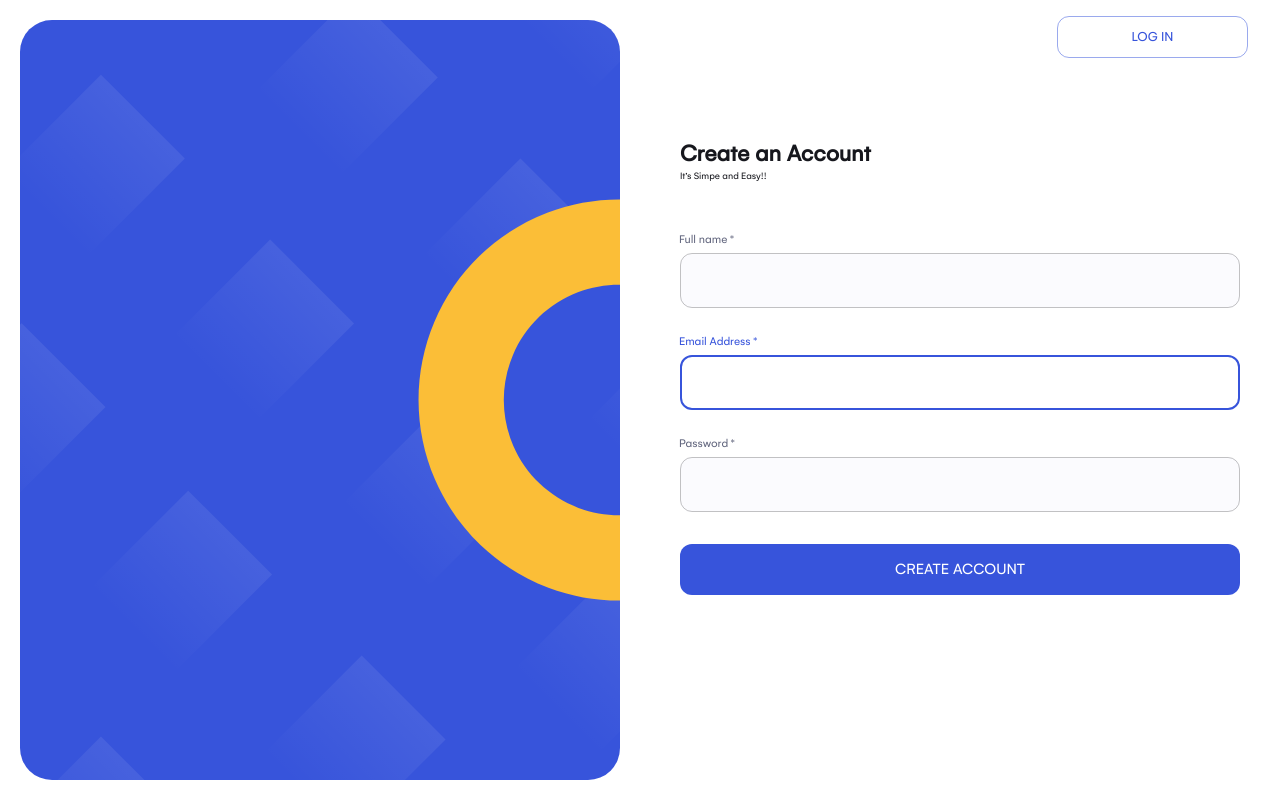
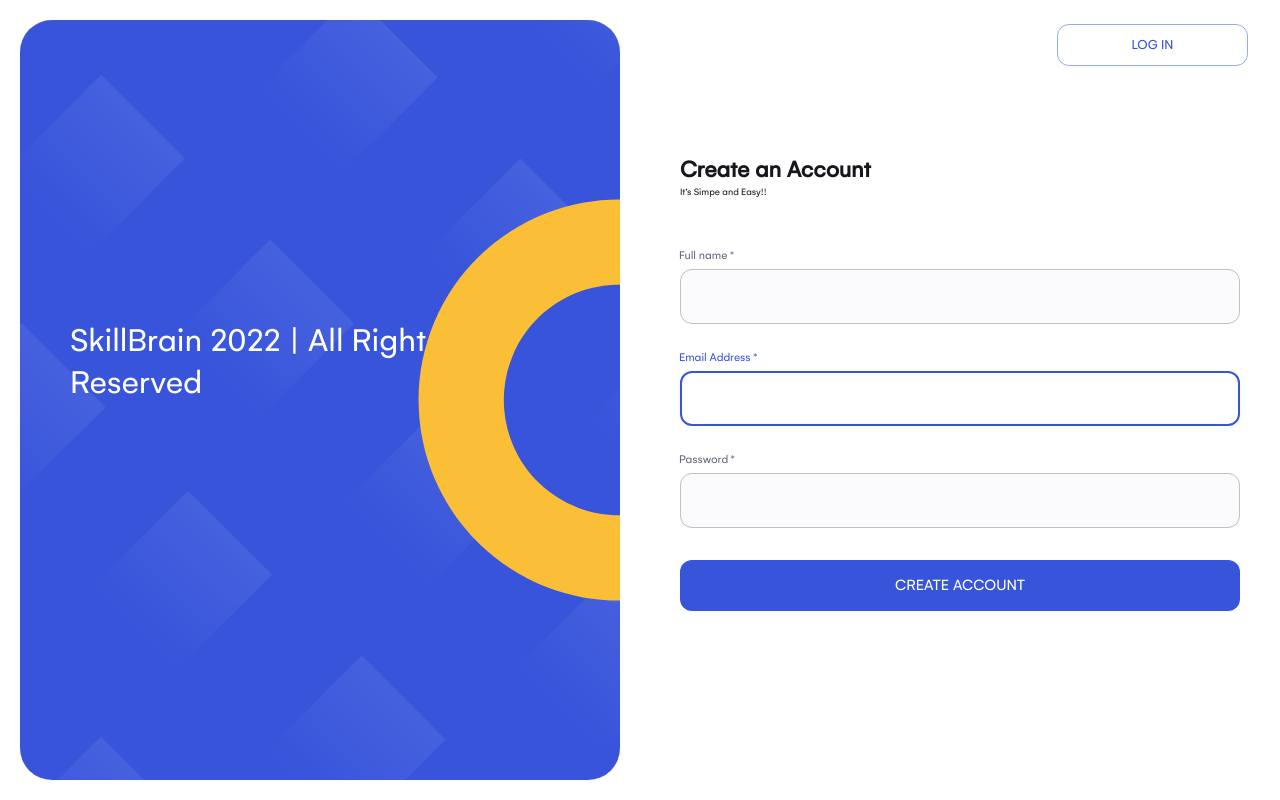
Before and after one commit to SkillBrainFrontend/Semicolon-Task-Manager-Andromeda, a React (Create React App) app: page /register in a window 1280 px wide. Built offline with nearby package versions, Linux system fonts and the light colour scheme.

Commit message:
first prop

```diff
--- a/src/components/welcome-placeholder/WelcomePlaceholder.jsx
+++ b/src/components/welcome-placeholder/WelcomePlaceholder.jsx
@@ -1,10 +1,10 @@
 import React from "react";
 
-import { Box } from "@mui/material";
+import { Box, Typography } from "@mui/material";
 
 import PlacehoderBg from "../../assets/icons/screen-placeholder.svg";
 
-function WelcomePlaceholder() {
+function WelcomePlaceholder(props) {
 	return (
 		<Box
 			sx={{
@@ -24,8 +24,36 @@ function WelcomePlaceholder() {
 					backgroundSize: "cover",
 					backgroundPosition: "center",
 					transform: "scaleX(-1)",
+					position: "relative",
 				}}
 			/>
+			<Typography
+				component="h4"
+				variant="h4"
+				xs={false}
+				sx={{
+					position: "absolute",
+					top: "40%",
+					paddingLeft: "50px",
+					color: "white",
+					width: "40%",
+				}}
+			>
+				{props.message}
+			</Typography>
+			<Typography
+				component="h7"
+				variant="h7"
+				sx={{
+					position: "absolute",
+					top: "90%",
+					paddingLeft: "50px",
+					color: "white",
+					width: "40%",
+				}}
+			>
+				{props.right}
+			</Typography>
 		</Box>
 	);
 }
--- a/src/pages/Tasks.jsx
+++ b/src/pages/Tasks.jsx
@@ -1,19 +1,40 @@
 import React from "react";
 import { Link } from "react-router-dom";
 
-import { Container, Typography } from "@mui/material";
+import { Box, Container, Typography } from "@mui/material";
 
 function Tasks() {
 	return (
-		<div>
-			<Container>
+		<Box>
+			<Container
+				sx={{
+					display: "flex",
+					flexDirection: "row",
+					justifyContent: "space-around",
+				}}
+			>
 				<Link to="/test">
-					<Typography to="/test" variant="h1">
+					<Typography to="/test" variant="h2">
 						Tasks
 					</Typography>
 				</Link>
+				<Link to="/register">
+					<Typography to="/register" variant="h2">
+						Register
+					</Typography>
+				</Link>
+				<Link to="/login">
+					<Typography to="/login" variant="h2">
+						Login
+					</Typography>
+				</Link>
+				<Link to="/test">
+					<Typography to="/test" variant="h2">
+						Test
+					</Typography>
+				</Link>
 			</Container>
-		</div>
+		</Box>
 	);
 }
 
--- a/src/pages/register-screen/RegisterPage.jsx
+++ b/src/pages/register-screen/RegisterPage.jsx
@@ -7,11 +7,20 @@ import { Button } from "../../components/shared";
 
 import CreateAccountForm from "./components/createAccountForm/CreateAccountForm";
 
-export default function WelcomeScreen() {
+export default function WelcomeScreen(props) {
 	return (
 		<Grid component="main" container sx={{ height: "100vh" }}>
 			<Grid item md={6} sm={5} xs={false}>
-				<WelcomePlaceholder />
+				<WelcomePlaceholder
+					message="SkillBrain 2022 | All Right Reserved"
+					title="Take your productivity to the next level."
+					actionButton={{
+						buttonLabel: "Create account",
+						onActionClick: () => {
+							console.log("s-a dat click");
+						},
+					}}
+				/>
 			</Grid>
 			<Grid
 				item
@@ -27,7 +36,7 @@ export default function WelcomeScreen() {
 				<Button
 					href="/login"
 					size="small"
-					sx={{ mx: 4, my: 2, fontWeight: 500 }}
+					sx={{ mx: 4, my: 3, fontWeight: 500 }}
 					variant="outlined"
 				>
 					Log In
```
